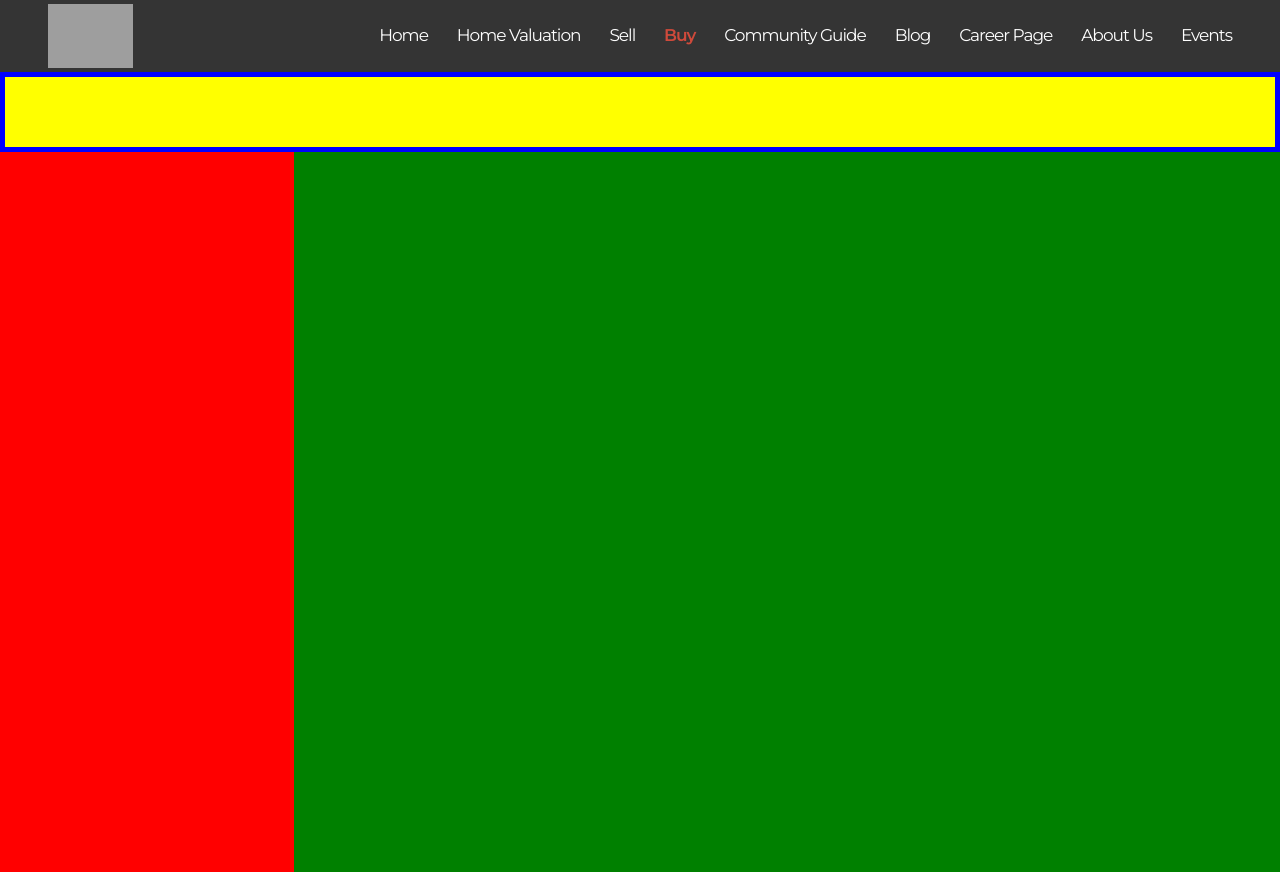
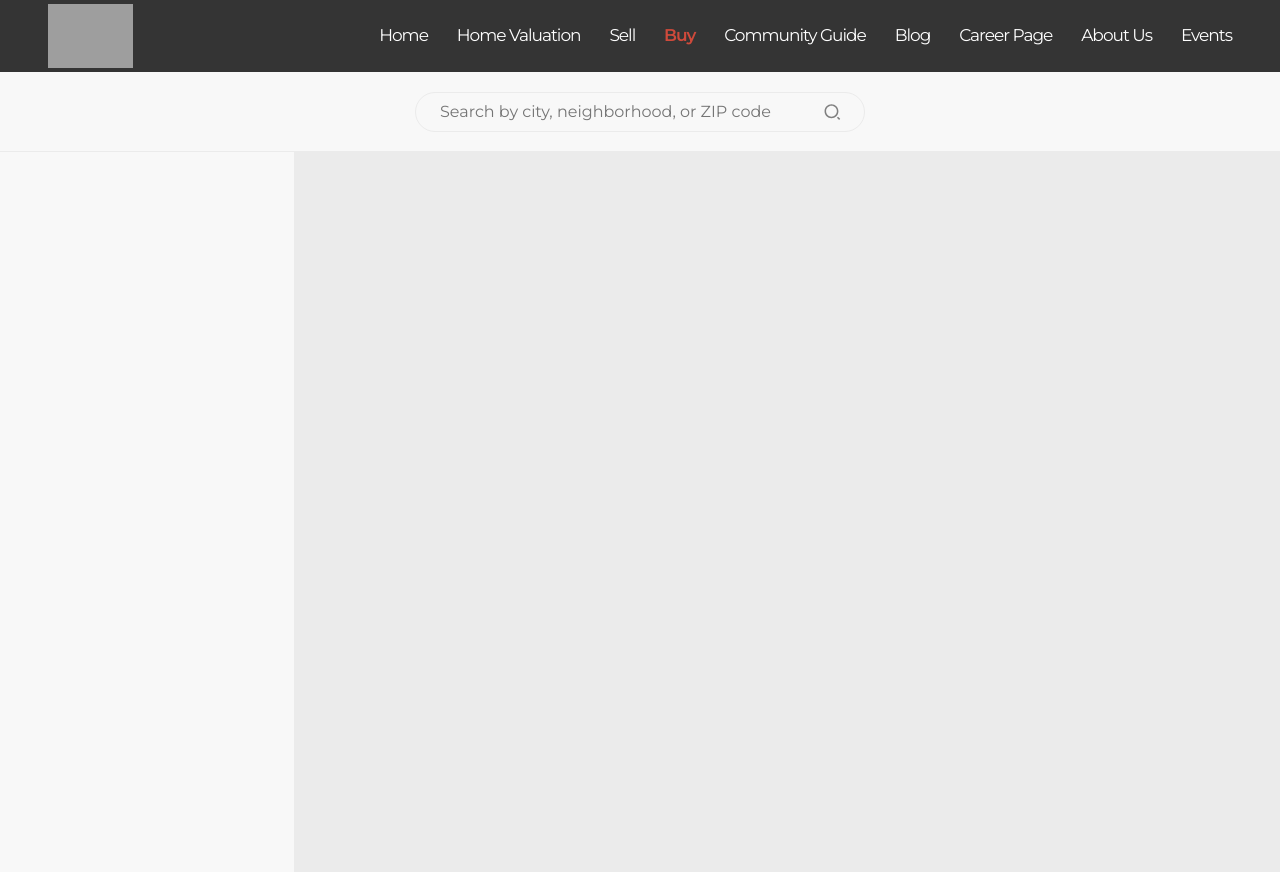
Before and after one commit to OlgicaZ/real-estate-app, a React (Create React App) app: page /buy in a window 1280 px wide. Built offline with nearby package versions, Linux system fonts and the light colour scheme; grey boxes are pictures that could not be loaded.

Commit message:
add search input

```diff
--- a/src/components/FilterResults/FilterResults.js
+++ b/src/components/FilterResults/FilterResults.js
@@ -1,3 +1,5 @@
+import './FilterResults.scss';
+
 export default function FilterResults({className}) {
     return (
         <div className={className}>
--- a/src/components/FilterResults/FilterResults.scss
+++ b/src/components/FilterResults/FilterResults.scss
@@ -0,0 +1,5 @@
+@use './../../partials/colors' as *;
+
+.buy-home__results {
+    background-color: $medium-grey;
+}
--- a/src/components/Filters/Filters.js
+++ b/src/components/Filters/Filters.js
@@ -1,3 +1,5 @@
+import './Filters.scss';
+
 export default function Filters({className}) {
     return (
         <div className={className}>
--- a/src/components/Filters/Filters.scss
+++ b/src/components/Filters/Filters.scss
@@ -1,4 +1,5 @@
-.filters {
-    background-color: red;
-    grid-area: 'filter';
+@use './../../partials/colors' as *;
+
+.buy-home__filters {
+    background-color: $light-grey;
 }
--- a/src/components/SearchBar/SearchBar.js
+++ b/src/components/SearchBar/SearchBar.js
@@ -1,8 +1,26 @@
 import './SearchBar.scss';
 
-export default function SearchBar({className}) {
+import { RiSearch2Line } from "react-icons/ri";
+
+export default function SearchBar({ className }) {
     return (
         <div className={className}>
+            <div className='buy-home__search-container'>
+                <form>
+                    <input
+                        type='text'
+                        name='search-bar'
+                        placeholder='Search by city, neighborhood, or ZIP code'
+                    />
+                    <button className='buy-home__search-button'>
+                        <RiSearch2Line />
+                    </button>
+                </form>
+            </div>
+
+            <div className='buy-home__search-view-container'>
+
+            </div>
         </div>
     )
 }
--- a/src/components/SearchBar/SearchBar.scss
+++ b/src/components/SearchBar/SearchBar.scss
@@ -1,3 +1,56 @@
+@use './../../partials/colors' as *;
+
 .buy-home__search {
-    border: .3125rem solid blue;
+    background-color: $light-grey;
+    border-bottom: .0625rem solid $medium-grey;
+    display: grid;
+    grid-template-areas:
+        ". search-bar view";
+    grid-template-columns: repeat(1fr, 2fr, 1fr);
+
+    &-container {
+        grid-area: search-bar;
+        display: grid;
+        place-items: center;
+        width: 100%;
+        height: 100%;
+
+        form {
+            width: 80%;
+            max-width: 28.125rem;
+            max-height: 2.5rem;
+            padding: 1rem;
+            border: .0625rem solid $medium-grey;
+            border-radius: 1.5625rem;
+            //background: #eeeeeebc;
+            display: flex;
+            justify-content: center;
+            align-items: center;
+
+            input {
+                border: none;
+                outline: none;
+                width: 100%;
+                height: 100%;
+                background: transparent;
+                padding-left: 0.5rem;
+            }
+        }
+    }
+
+    &-button {
+        background: transparent;
+        display: grid;
+        place-items: center;
+
+        svg {
+            height: 1.25rem;
+            width: 1.25rem;
+            fill: grey;
+        }
+    }
+
+    &-view-container {
+        grid-area: view;
+    }
 }
--- a/src/pages/Buy/Buy.scss
+++ b/src/pages/Buy/Buy.scss
@@ -9,17 +9,14 @@
     grid-template-columns: 23vw 1fr;
 
     &__search {
-        background-color: yellow;
-        grid-area: search; // Removed quotes
+        grid-area: search;
     }
 
     &__filters {
-        background-color: red;
-        grid-area: filter; // Removed quotes
+        grid-area: filter;
     }
 
     &__results {
-        background-color: green;
-        grid-area: results; // Removed quotes
+        grid-area: results;
     }
 }
--- a/src/partials/_colors.scss
+++ b/src/partials/_colors.scss
@@ -6,6 +6,7 @@ $white: rgb(255, 255, 255);
 $soft-white: rgb(216, 216, 216);
 
 $grey: rgb(223, 222, 222);
+$medium-grey: rgb(235, 235, 235);
 $light-grey: rgb(248, 248, 248);
 
 $brick: rgb(207, 74, 59);
```
